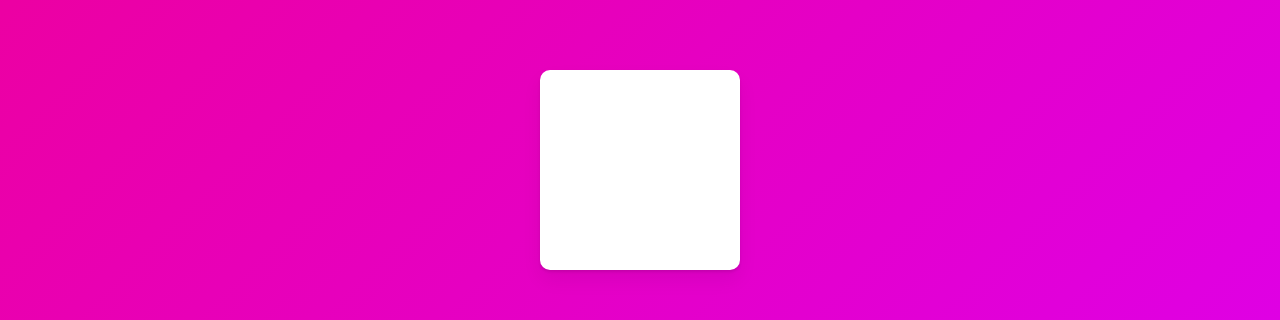
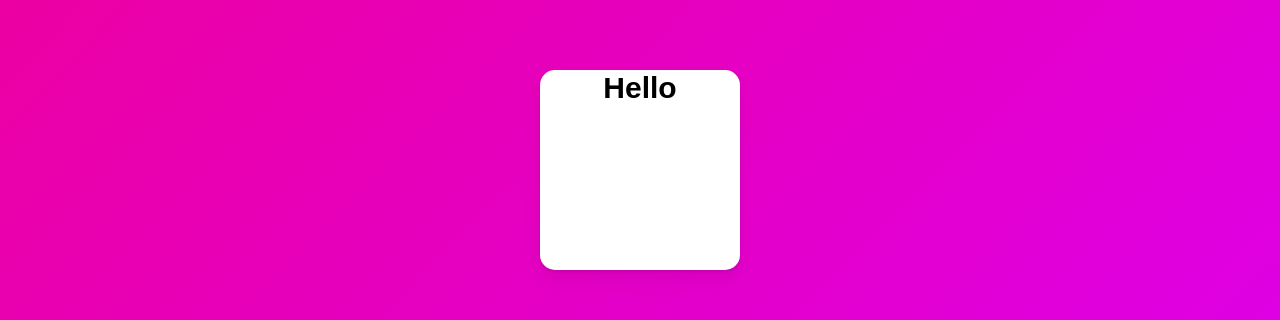
Before and after one commit to HyeonWooGa/react-ts__framer-motion__practice, a React (Create React App) app: page / in a window 1280 px wide. Shown: the part 230-550 px from the top of the page. Built offline with nearby package versions, Linux system fonts and the light colour scheme.

Commit message:
기본 애니메이션

```diff
--- a/src/App.tsx
+++ b/src/App.tsx
@@ -10,19 +10,27 @@ const Wrapper = styled.div`
   align-items: center;
 `;
 
-const Box = styled.div`
+const Box = styled(motion.div)`
   width: 200px;
   height: 200px;
   background-color: white;
-  border-radius: 10px;
+  border-radius: 15px;
   box-shadow: 0 2px 3px rgba(0, 0, 0, 0.1), 0 10px 20px rgba(0, 0, 0, 0.06);
+  text-align: center;
+  font-size: 30px;
+  font-weight: 600;
 `;
 
 function App() {
   return (
     <Wrapper>
-      <Box />
-      <motion.div></motion.div>
+      <Box
+        transition={{ type: "spring", delay: 0.5 }}
+        initial={{ scale: 0 }}
+        animate={{ scale: 1, rotateZ: 360 }}
+      >
+        Hello
+      </Box>
     </Wrapper>
   );
 }
```
